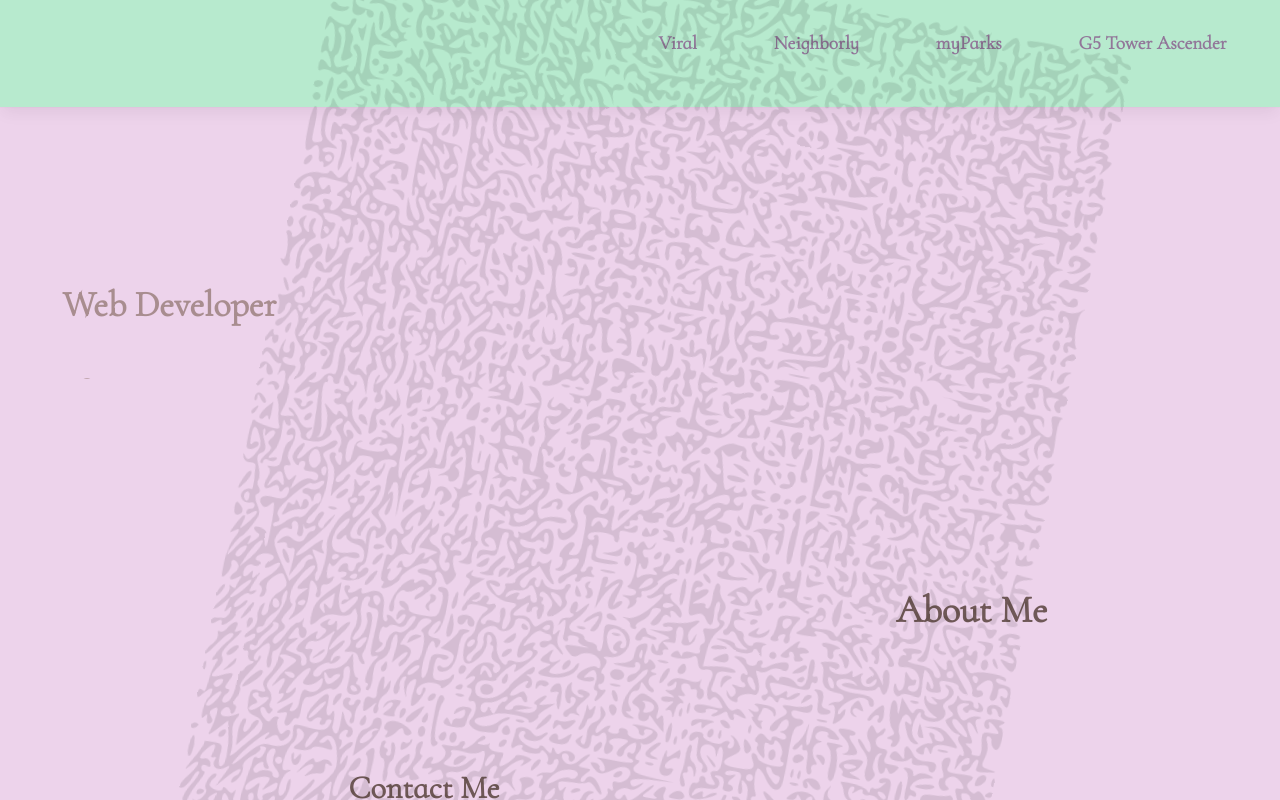
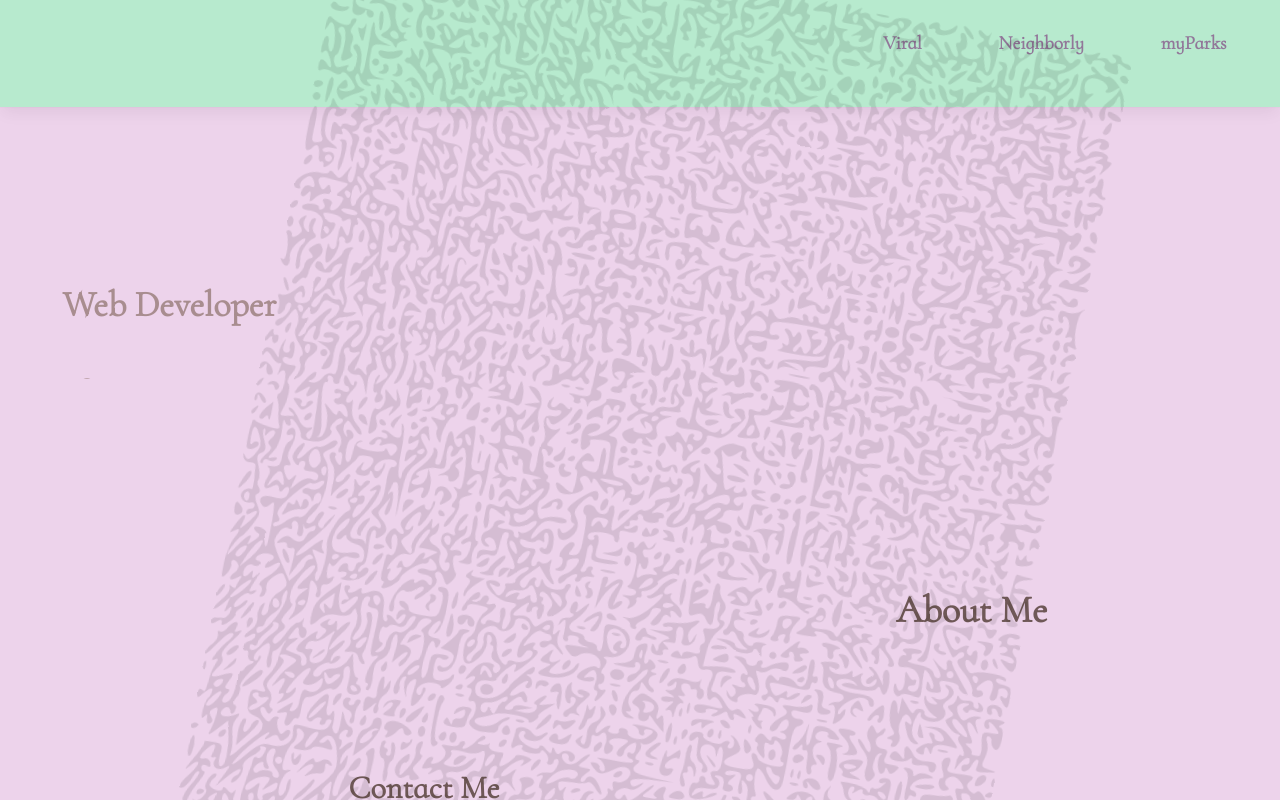
Before and after one commit to cspdevs000/dev-portfolio, a React (Create React App) app: page / in a window 1280 px wide. Shown: the top 800 px of the page. Built offline with nearby package versions, Linux system fonts and the light colour scheme; a web font is replaced by a local one.

Commit message:
updated links

```diff
--- a/src/components/Navbar.js
+++ b/src/components/Navbar.js
@@ -6,7 +6,7 @@ class Navbar extends Component {
     render() {
         return (
             <div className='navbar-container'>
-                <a className="navbar-link" href="https://cspdevs000.github.io/G5-tower-ascender/" target="_blank">G5 Tower Ascender</a>
+                {/* <a className="navbar-link" href="https://cspdevs000.github.io/G5-tower-ascender/" target="_blank">G5 Tower Ascender</a> */}
                 <a className="navbar-link" href="https://my-parks.herokuapp.com/" target="_blank">myParks</a>
                 <a className="navbar-link" href="https://neighborly-application.herokuapp.com/" target="_blank">Neighborly</a>
                 <a className="navbar-link" href="https://viral-covid.herokuapp.com/" target="_blank">Viral</a>
```
